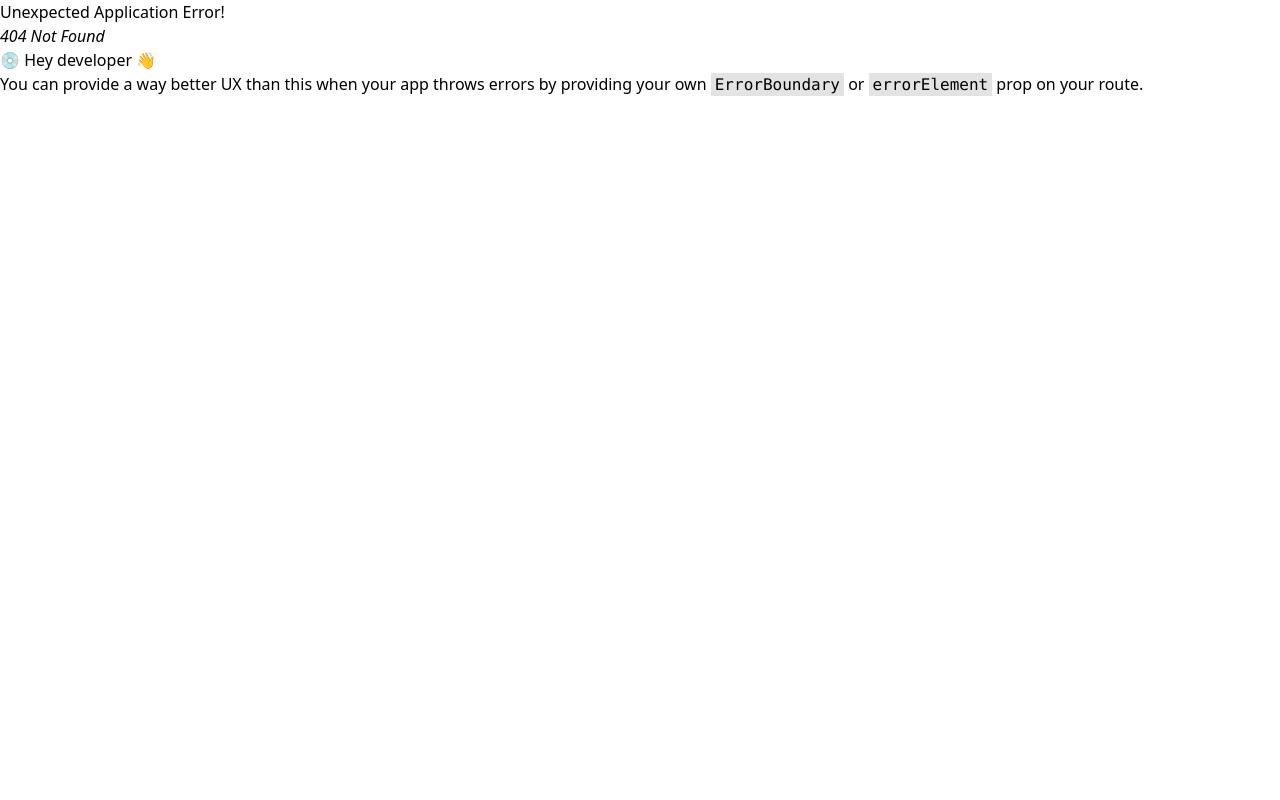
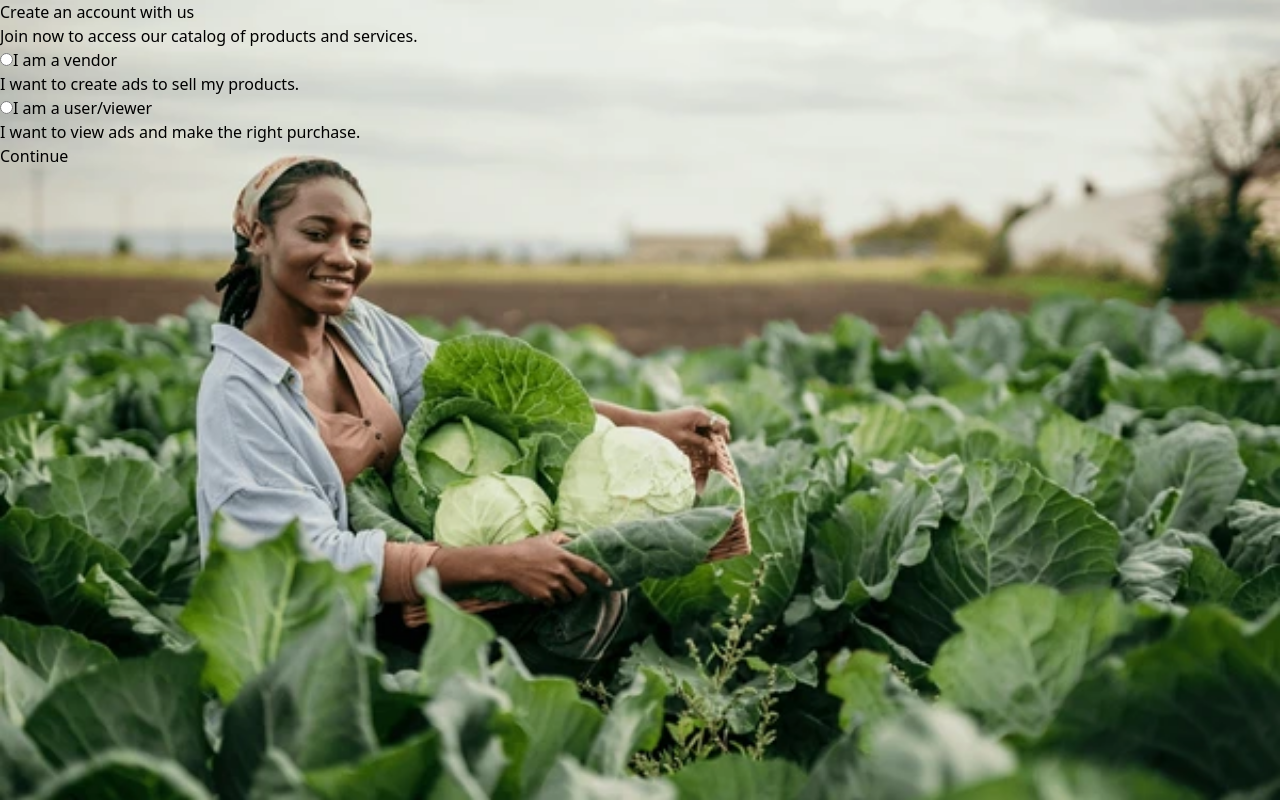
Before and after one commit to Immersion-group3/Wholesale-app, a React (Vite) app: page /status in a window 1280 px wide. Before the commit this address had no page. Built offline with nearby package versions, Linux system fonts and the light colour scheme.

Commit message:
finishecd landing page

```diff
--- a/src/App.css
+++ b/src/App.css
@@ -0,0 +1,6 @@
+.registerStatus{
+    height:100vh;
+    background-image: url("./assets/images/immerLand.webp");
+    background-size:cover;
+    background-repeat: no-repeat;
+  }
--- a/src/App.jsx
+++ b/src/App.jsx
@@ -34,6 +34,7 @@ import SingleProduct from './pages/singleProduct';
 import OurCommitment from './pages/OurCommitment';
 import NewsletterSubscribe from './pages/SubscribeNewsletter';
 import LandingPage from './pages/LandingPage';
+import RegisterStatus from './pages/RegisterStatus';
 
 
 
@@ -48,6 +49,10 @@ function App() {
     {
       path:"/home",
       element:<OurCommitment/>
+    },
+    {
+      path:"/status",
+      element:<RegisterStatus/>
     },
     {
       path:"/newsletter",
--- a/src/components/LandingFooter.jsx
+++ b/src/components/LandingFooter.jsx
@@ -18,7 +18,7 @@ const LandingFooter = () => {
           <Link to="/newsletter"><button className="px-6 py-2 bg-white border border-gray-300 rounded-md shadow-md ">
             Subscribe to the newsletter
           </button></Link>
-         <Link to="/productCatalog"><button className="px-6 py-2 bg-white border border-gray-300 rounded-md shadow-md">Explore products
+         <Link to="/status"><button className="px-6 py-2 bg-white border border-gray-300 rounded-md shadow-md">Explore products
           </button></Link>
         </div>
       </div>
--- a/src/pages/LandingPage.jsx
+++ b/src/pages/LandingPage.jsx
@@ -25,7 +25,7 @@ const LandingPage = () => {
 
     {/* Button */}
     <div>
-      <Link to="/vendorsignup"><button className="bg-[#FFFFB8] text-[#abcb41] py-2 px-4 rounded-md">
+      <Link to="/status"><button className="bg-[#FFFFB8] text-[#abcb41] py-2 px-4 rounded-md">
         Access the Platform
       </button></Link>
     </div>
@@ -51,7 +51,7 @@ const LandingPage = () => {
       <button className="bg-green-700 hover:bg-green-800 text-white py-2 px-4 rounded">
         Contact Us
       </button>
-      <Link  to="/vendorsignup"><button className="bg-green-500 hover:bg-green-600 text-white py-2 px-4 rounded">
+      <Link  to="/status"><button className="bg-green-500 hover:bg-green-600 text-white py-2 px-4 rounded">
         Access the Platform
       </button></Link>
     </div>
@@ -149,7 +149,7 @@ const LandingPage = () => {
           />
         </div>
         <div className="text-center mt-10">
-          <Link tO="/clientproductcatalog"><button className="bg-green-500 hover:bg-green-600 text-white py-2 px-4 rounded">
+          <Link tO="/status"><button className="bg-green-500 hover:bg-green-600 text-white py-2 px-4 rounded">
             Discover Our Products
           </button></Link>
         </div>
--- /dev/null
+++ b/src/pages/RegisterStatus.jsx
@@ -0,0 +1,83 @@
+import { useState } from "react";
+import { Link } from "react-router-dom";
+
+const RegisterStatus = () => {
+    const [selectedStatus, setSelectedStatus] = useState();
+
+    const handleStatusChange = (event) => {
+        setSelectedStatus(event.target.value);
+    };
+
+    const routeTo = () => {
+        if (selectedStatus === "vendor") {
+            return "/vendorsignup";
+        } else if (selectedStatus === "user") {
+            return "/clientSignup";
+        }
+        ; // Default route if no option is selected
+    };
+
+    return (
+        <section className="registerStatus pt-16 flex justify-center items-center min-h-screen bg-gray-100">
+            <div className="bg-white w-[90%] max-w-md border p-8 rounded-lg shadow-lg">
+                <h2 className="text-2xl text-black font-bold mb-4">Create an account with us</h2>
+                <p className="text-base text-gray-700 mb-6">
+                    Join now to access our catalog of products and services.
+                </p>
+
+                <div className="mb-4">
+                    <div className="flex items-start gap-4 border rounded-md p-4 hover:shadow-md">
+                        <input
+                            type="radio"
+                            value="vendor"
+                            id="vendorStat"
+                            name="statusradio"
+                            onChange={handleStatusChange}
+                            className="mt-1 accent-[#0D8A2E]"
+                        />
+                        <label htmlFor="vendorStat" className="text-black text-lg">
+                            I am a vendor
+                            <p className="text-sm text-gray-600 mt-1">
+                                I want to create ads to sell my products.
+                            </p>
+                        </label>
+                    </div>
+                </div>
+
+                <div className="mb-6">
+                    <div className="flex items-start gap-4 border rounded-md p-4 hover:shadow-md">
+                        <input
+                            type="radio"
+                            value="user"
+                            id="userStat"
+                            name="statusradio"
+                            onChange={handleStatusChange}
+                            className="mt-1 accent-[#0D8A2E]"
+                        />
+                        <label htmlFor="userStat" className="text-black text-lg">
+                            I am a user/viewer
+                            <p className="text-sm text-gray-600 mt-1">
+                                I want to view ads and make the right purchase.
+                            </p>
+                        </label>
+                    </div>
+                </div>
+
+                <div className="text-center">
+                    <Link to={routeTo()}>
+                        <button
+                            disabled={!selectedStatus}
+                            className={`h-12 w-full font-bold border rounded-md bg-[#0D8A2E] text-white hover:bg-green-700 transition ${
+                                !selectedStatus ? "opacity-50 cursor-not-allowed" : ""
+                            }`}
+                        >
+                            Continue
+                        </button>
+                    </Link>
+                </div>
+            </div>
+        </section>
+    );
+};
+
+export default RegisterStatus;
```
